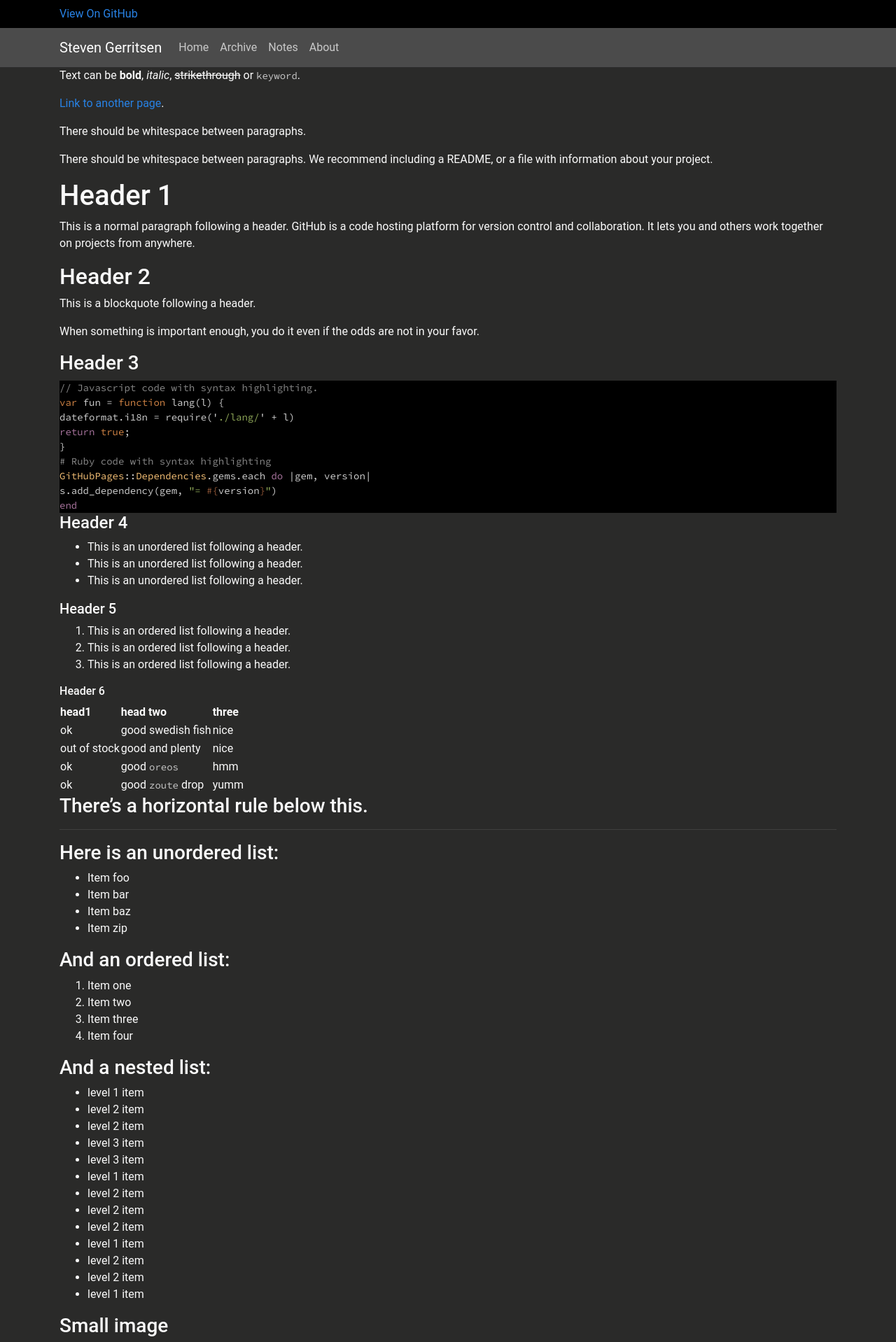
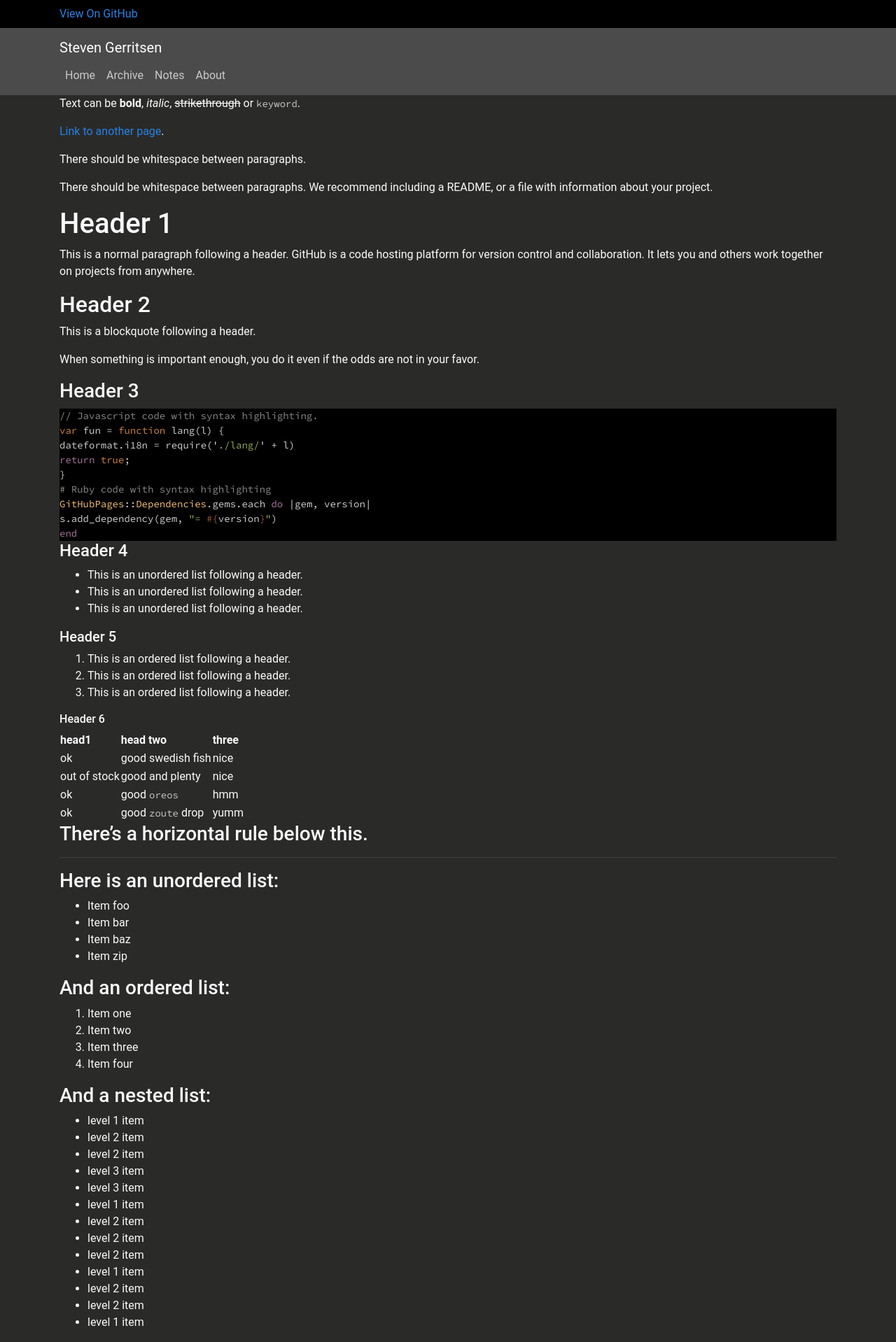
Before and after one commit to Steeff0/steeff0.github.io, a Jekyll site: the page built from pages/markdown-test.md, in a window 1280 px wide. Shown: the top 1918 px of the page at 70% size. Built offline with Jekyll 4.4.1, drawn with Linux system fonts in a browser that asks for light colours; some web fonts are replaced; grey boxes are pictures that could not be loaded.

Commit message:
Fix menu

```diff
--- a/_includes/header.html
+++ b/_includes/header.html
@@ -1,19 +1,19 @@
 <header class="site-header">
 
+    <nav class="navbar navbar-expand-lg navbar-dark" style="background-color: black">
+        <div class="container">
             <div class="row">
                 <div class="col-12">
-            <nav class="navbar navbar-expand-lg navbar-dark" style="background-color: black">
-                <div class="container">
                     <a class="float-right" href="{{ site.github.repository_url }}">View On GitHub</a>
                 </div>
-            </nav>
             </div>
         </div>
+    </nav>
 
+    <nav class="navbar navbar-expand-lg navbar-dark bg-dark">
+        <div class="container">
             <div class="row">
                 <div class="col-12">
-            <nav class="navbar navbar-expand-lg navbar-dark bg-dark">
-                <div class="container">
                     <a class="navbar-brand site-title" href="{{ '/' | relative_url }}">
                         {{ site.title | default: site.github.repository_name | escape }}
                     </a>
@@ -45,7 +45,7 @@
                         </ul>
                     </div>
                 </div>
-            </nav>
             </div>
         </div>
+    </nav>
 </header>
```
Lines whose indentation alone changed are shown as unchanged.
